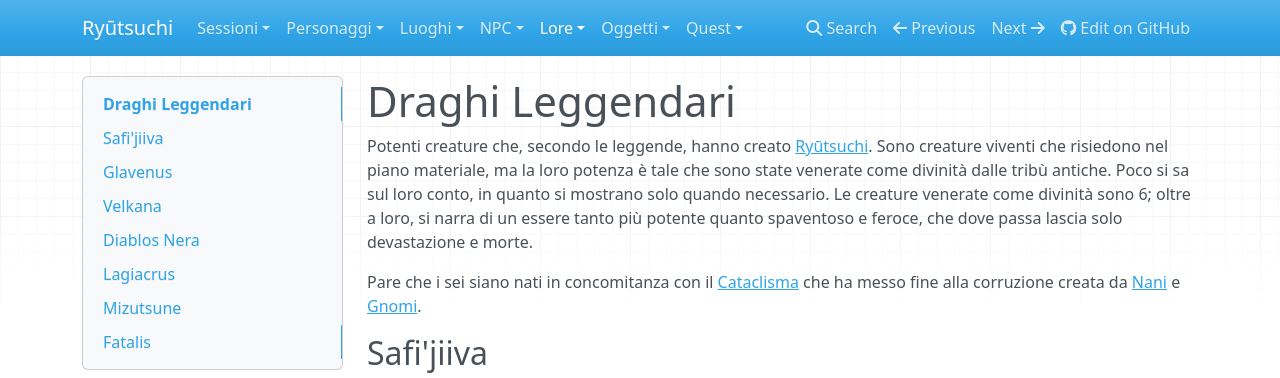
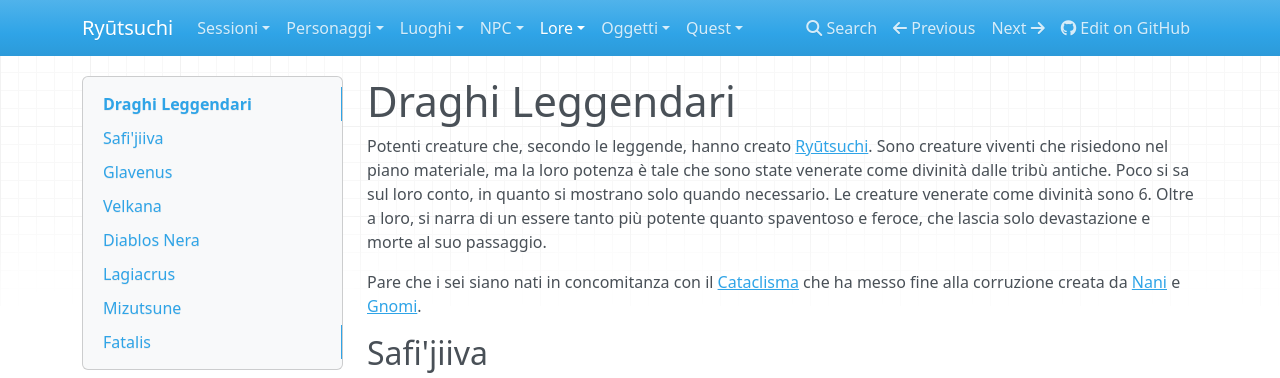
Before and after one commit to LeaX-XIV/ryuutsuchi-note, an MkDocs documentation site: the page built from Note/Draghi Leggendari.md, in a window 1280 px wide and 900 px high. Shown: the top 378 px of the window. Built offline with MkDocs 1.6.1, drawn with Linux system fonts in a browser that asks for light colours; nearby versions of some CDN libraries.

Commit message:
Update Draghi Leggendari.md

```diff
--- a/Note/Draghi Leggendari.md
+++ b/Note/Draghi Leggendari.md
@@ -5,7 +5,7 @@ tags:
 # Draghi Leggendari
 
 Potenti creature che, secondo le leggende, hanno creato [Ryūtsuchi](Ryuutsuchi.md). Sono creature viventi che risiedono nel piano materiale, ma la loro potenza è tale che sono state venerate come divinità dalle tribù antiche. Poco si sa sul loro conto, in quanto si mostrano solo quando necessario.
-Le creature venerate come divinità sono 6; oltre a loro, si narra di un essere tanto più potente quanto spaventoso e feroce, che dove passa lascia solo devastazione e morte.
+Le creature venerate come divinità sono 6. Oltre a loro, si narra di un essere tanto più potente quanto spaventoso e feroce, che lascia solo devastazione e morte al suo passaggio.
 
 Pare che i sei siano nati in concomitanza con il [Cataclisma](Cataclisma.md) che ha messo fine alla corruzione creata da [Nani](Nani.md) e [Gnomi](Gnomi.md).
 
```
